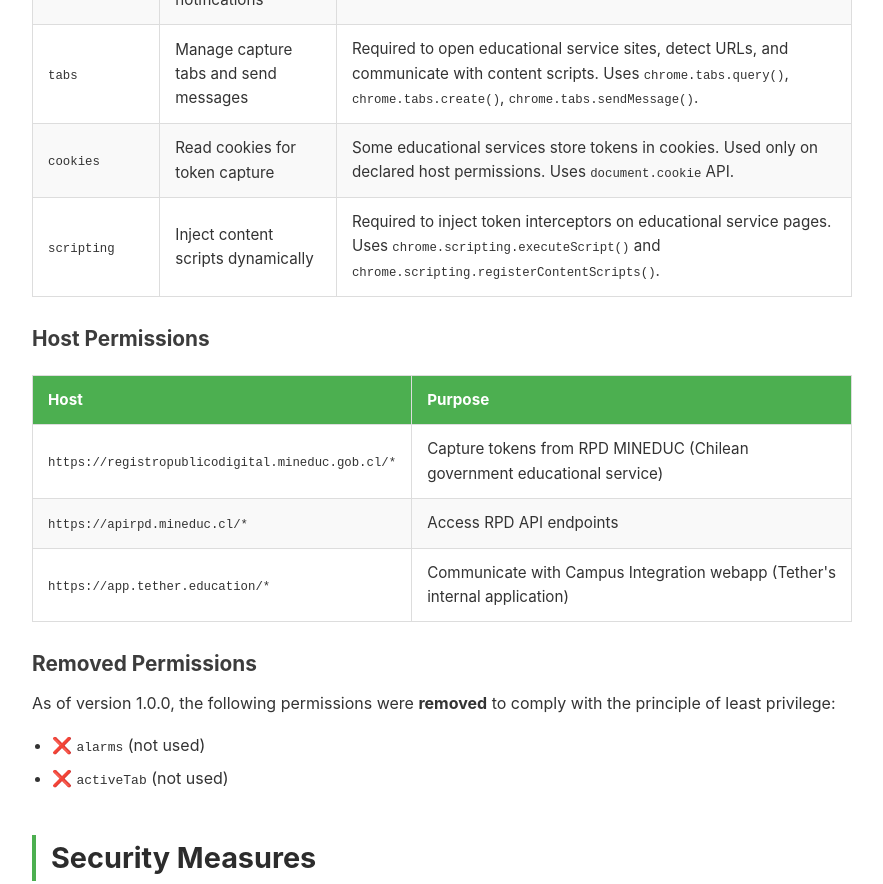
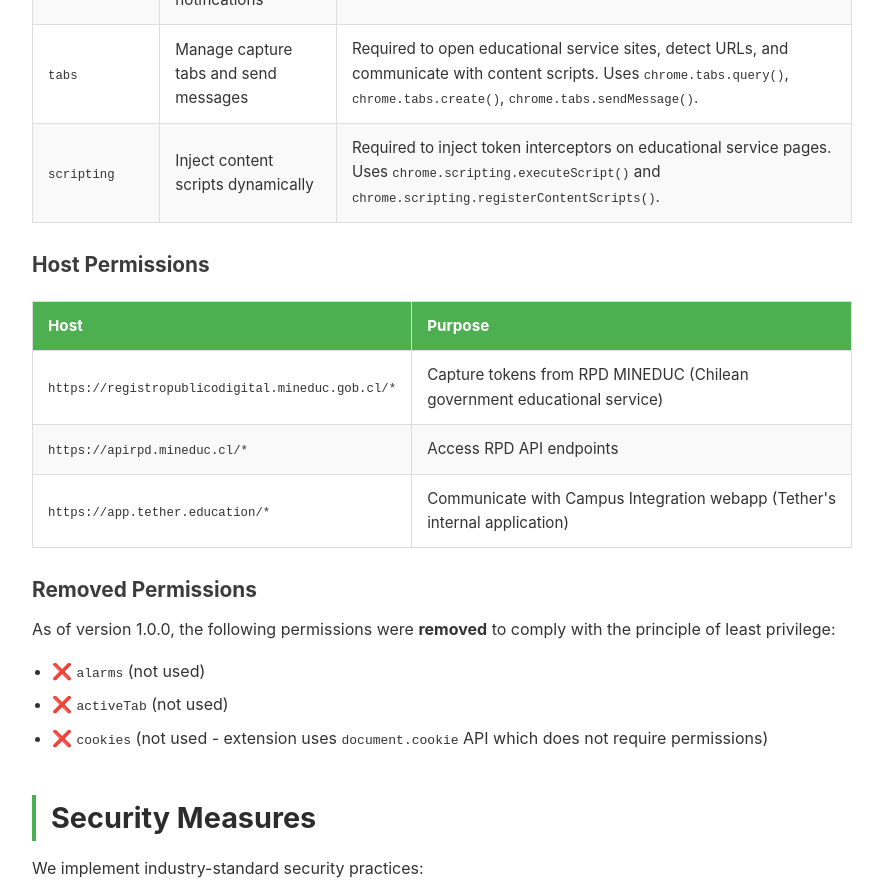
Before and after one commit to TetherEducation/privacy-policy, a plain HTML site: page docs/campus-assistant-extension/index.html in a window 1280 px wide. Shown: the part 3431-4315 px from the top of the page, without its empty margins (198-1081 px from the left). Drawn offline with Linux system fonts and the light colour scheme.

Commit message:
Update index.html

```diff
--- a/docs/campus-assistant-extension/index.html
+++ b/docs/campus-assistant-extension/index.html
@@ -456,15 +456,6 @@
                         </td>
                     </tr>
                     <tr>
-                        <td><code>cookies</code></td>
-                        <td>Read cookies for token capture</td>
-                        <td>
-                            Some educational services store tokens in cookies.
-                            Used only on declared host permissions. Uses
-                            <code>document.cookie</code> API.
-                        </td>
-                    </tr>
-                    <tr>
                         <td><code>scripting</code></td>
                         <td>Inject content scripts dynamically</td>
                         <td>
@@ -527,6 +518,11 @@
                 <li>
                     <span class="cross-mark">❌</span>
                     <code>activeTab</code> (not used)
+                </li>
+                <li>
+                    <span class="cross-mark">❌</span> <code>cookies</code> (not
+                    used - extension uses <code>document.cookie</code> API which
+                    does not require permissions)
                 </li>
             </ul>
 
```
